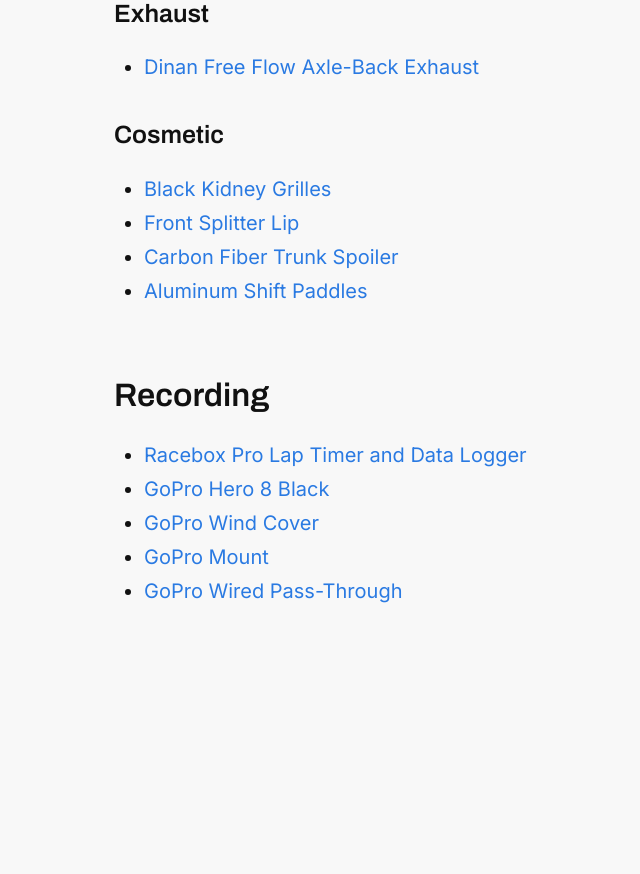
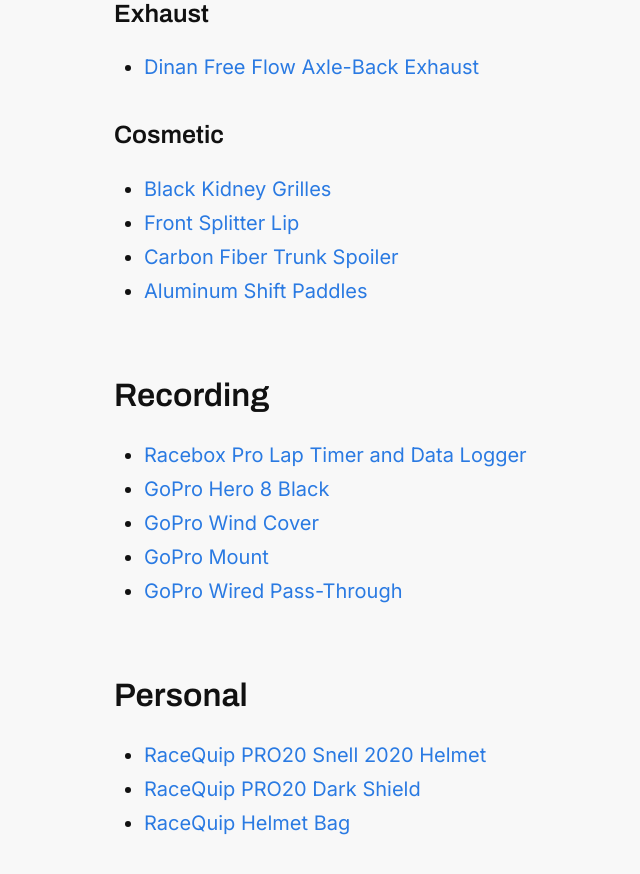
Before and after one commit to grahamleslie/grahamleslie.github.io, a Jekyll site: the page built from racing.markdown, in a window 1280 px wide and 900 px high, scrolled down 3313 px. Shown: the top 874 px of the window, without its empty margins (156-796 px from the left). Built offline with Jekyll 4.4.1, drawn with Linux system fonts in a browser that asks for light colours; nearby versions of some CDN libraries; before the commit the page ends 3981 px from its top, so only the background shows below that.

Commit message:
Adds personal equipment

```diff
--- a/racing.markdown
+++ b/racing.markdown
@@ -73,3 +73,9 @@ title: "#88"
 - [GoPro Wind Cover](https://amzn.to/41g4HMC)
 - [GoPro Mount](https://amzn.to/4fTUOIS)
 - [GoPro Wired Pass-Through](https://amzn.to/4iCk5Z7)
+
+### Personal
+
+- [RaceQuip PRO20 Snell 2020 Helmet](https://amzn.to/41SR5W1)
+- [RaceQuip PRO20 Dark Shield](https://www.amazon.com/dp/B004QMBFXE/ref=cm_sw_r_as_gl_api_gl_i_CZ2ZZS7D5YHX6V1Q2PC9?linkCode=ml2&tag=gleslie03-20)
+- [RaceQuip Helmet Bag](https://amzn.to/3Y1IkI7)
```
